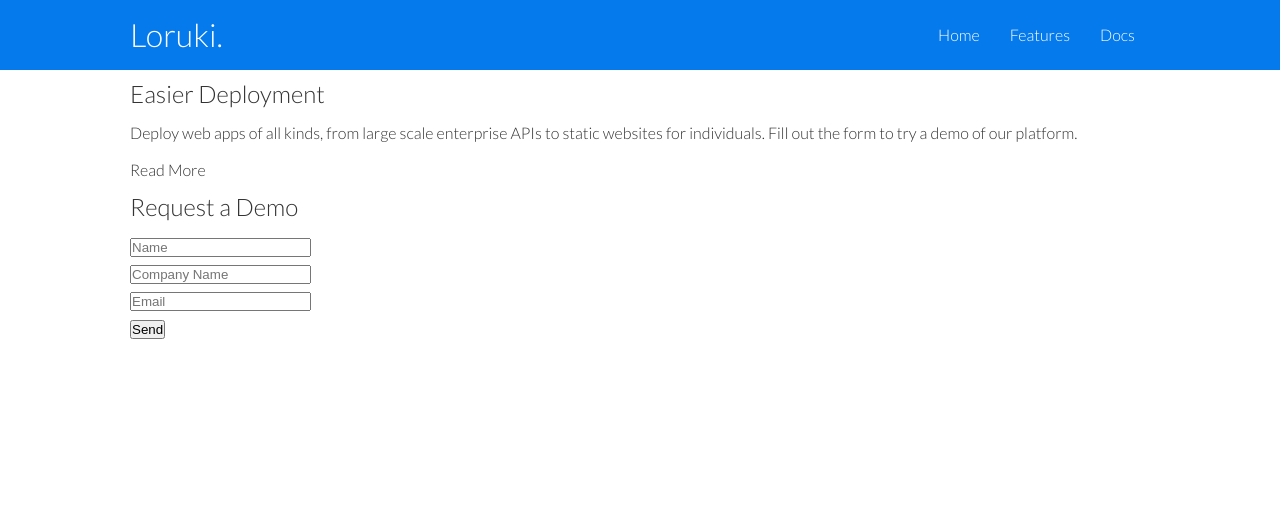
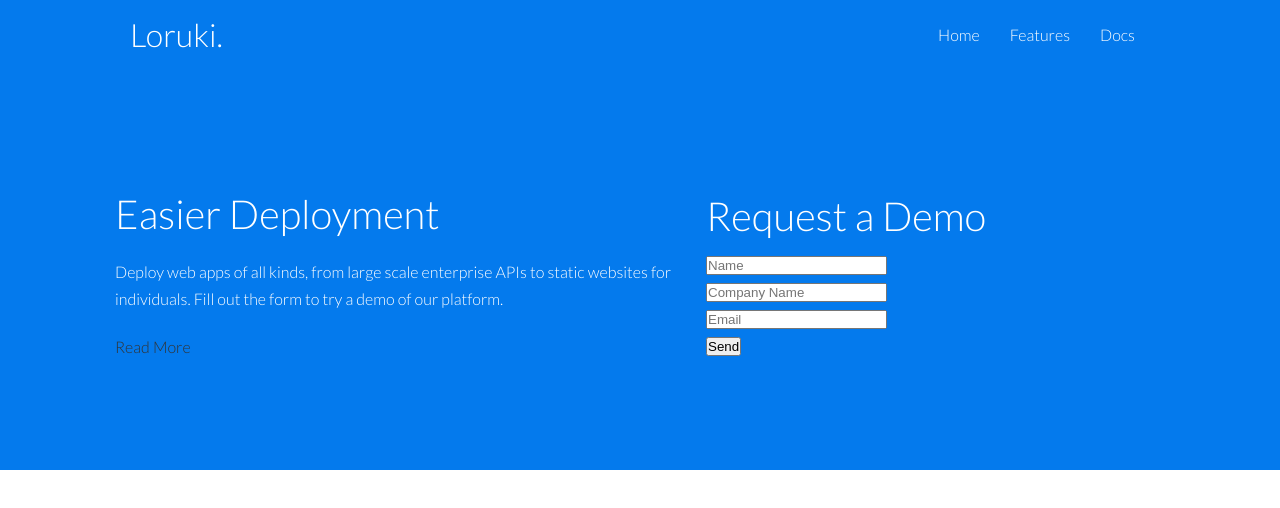
Before and after one commit to s-khodjaev/loruki_2, a plain HTML site: page index.html in a window 1280 px wide. Drawn offline with Linux system fonts and the light colour scheme.

Commit message:
add showcase styles

```diff
--- a/css/main.css
+++ b/css/main.css
@@ -72,3 +72,26 @@ img {
 .navbar .flex {
   justify-content: space-between;
 }
+
+/* Showcase */
+
+.showcase {
+  background-color: var(--primary-color);
+  color: #fff;
+  height: 400px;
+  position: relative;
+}
+
+.showcase h2 {
+  font-size: 40px;
+}
+
+.showcase p {
+  margin: 20px 0;
+}
+
+.showcase .grid {
+  grid-template-columns: 55% 45%;
+  gap: 30px;
+  overflow: visibles;
+}
--- a/css/utilities.css
+++ b/css/utilities.css
@@ -15,3 +15,12 @@
   align-items: center;
   height: 100%;
 }
+
+.grid {
+  display: grid;
+  grid-template-columns: repeat(2, 1fr);
+  gap: 20px;
+  justify-content: center;
+  align-items: center;
+  height: 100%;
+}
--- a/index.html
+++ b/index.html
@@ -30,8 +30,8 @@
     </div>
 
     <!-- Showcase -->
-    <section class="showcase grid">
-      <div class="container">
+    <section class="showcase">
+      <div class="container grid">
         <!-- Showcase Text -->
         <div class="showcase-text">
           <h2>Easier Deployment</h2>
```
